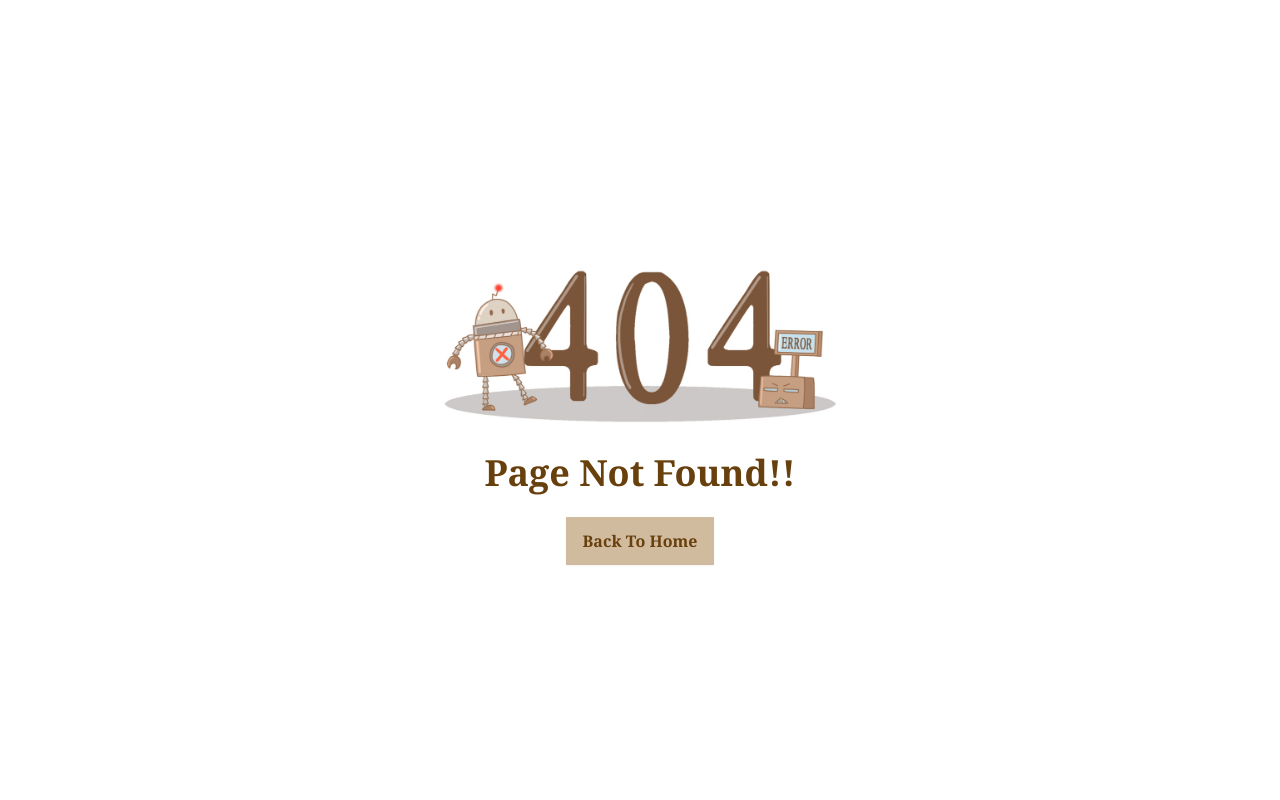
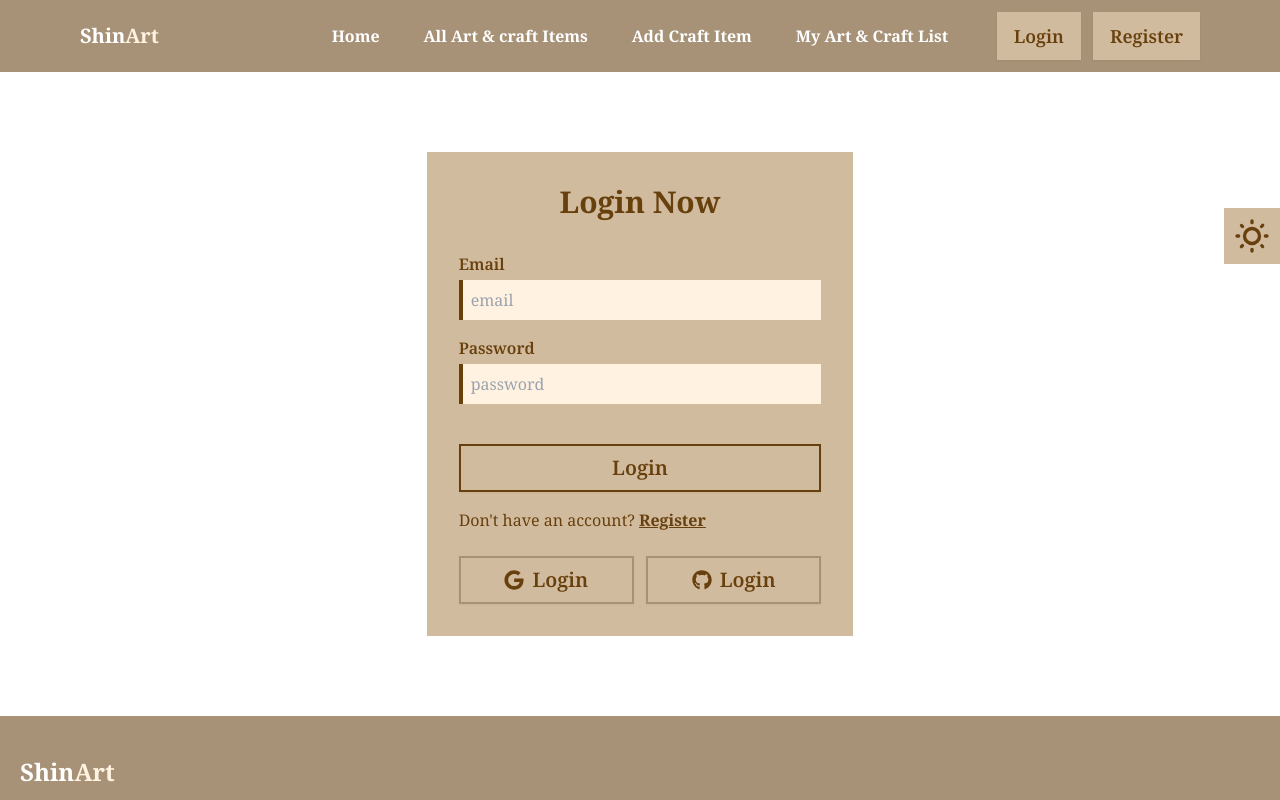
Before and after one commit to shahinexy/ShinArt-Client, a React (Vite) app: page /login in a window 1280 px wide. Before the commit this address had no page. Shown: the top 800 px of the page. Built offline with nearby package versions, Linux system fonts and the light colour scheme.

Commit message:
login and register page added

```diff
--- a/package.json
+++ b/package.json
@@ -10,6 +10,7 @@
     "preview": "vite preview"
   },
   "dependencies": {
+    "firebase": "^10.11.1",
     "localforage": "^1.10.0",
     "match-sorter": "^6.3.4",
     "prop-types": "^15.8.1",
--- /dev/null
+++ b/src/firebase/firebase.config.js
@@ -0,0 +1,18 @@
+
+import { initializeApp } from "firebase/app";
+import { getAuth } from "firebase/auth";
+
+const firebaseConfig = {
+  apiKey: "AIzaSyBRAoL4YDrxH8cIrWvvznIFC50VYWSApQA",
+  authDomain: "sinerart-a-10.firebaseapp.com",
+  projectId: "sinerart-a-10",
+  storageBucket: "sinerart-a-10.appspot.com",
+  messagingSenderId: "618064688832",
+  appId: "1:618064688832:web:702cacaca67775db8fdf25"
+};
+
+// Initialize Firebase
+const app = initializeApp(firebaseConfig);
+const auth = getAuth(app);
+
+export default auth;
--- a/src/pages/AddItem.jsx
+++ b/src/pages/AddItem.jsx
@@ -137,7 +137,7 @@ const AddItem = () => {
               <input
               {...register('email')}
                 className="w-full bg-third p-2"
-                type="text"
+                type="email"
                 placeholder="email"
               />
             </div>
--- /dev/null
+++ b/src/pages/Login.jsx
@@ -0,0 +1,52 @@
+import { FaGithub, FaGoogle } from "react-icons/fa";
+import { Link } from "react-router-dom";
+
+const Login = () => {
+  return (
+    <div>
+      <div className="xl:w-1/3 md:w-2/3 text-forth p-8 bg-secondary mx-auto md:my-20 my-6">
+        <h1 className="text-3xl font-bold text-center mb-8">Login Now</h1>
+
+        <form className="space-y-4">
+          <div>
+            <p className="font-semibold mb-1">Email</p>
+            <input
+              className="w-full bg-third p-2 border-l-4 border-forth"
+              type="email"
+              placeholder="email"
+            />
+          </div>
+          <div>
+            <p className="font-semibold mb-1">Password</p>
+            <input
+              className="w-full bg-third p-2 border-l-4 border-forth"
+              type="text"
+              placeholder="password"
+            />
+          </div>
+          <div>
+            <button className="btn w-full text-xl text-forth font-semibold hover:bg-primary rounded-none border-2 border-forth hover:border-primary bg-inherit mt-6">
+              Login
+            </button>
+          </div>
+          <p>
+            Don't have an account?{" "}
+            <Link to={"/register"} className="font-bold underline">
+              Register
+            </Link>
+          </p>
+        </form>
+        <div className="flex gap-3">
+          <button className="btn flex-1 text-xl text-forth font-semibold hover:bg-primary rounded-none border-2 border-primary hover:border-forth bg-inherit mt-6">
+            <FaGoogle></FaGoogle> Login
+          </button>
+          <button className="btn flex-1 text-xl text-forth font-semibold hover:bg-primary rounded-none border-2 border-primary hover:border-forth bg-inherit mt-6">
+            <FaGithub></FaGithub> Login
+          </button>
+        </div>
+      </div>
+    </div>
+  );
+};
+
+export default Login;
--- /dev/null
+++ b/src/pages/Register.jsx
@@ -0,0 +1,54 @@
+import { Link } from "react-router-dom";
+
+const Register = () => {
+    return (
+        <div>
+                  <div className="xl:w-1/3 md:w-2/3 text-forth p-8 bg-secondary mx-auto md:my-20 my-6">
+        <h1 className="text-3xl font-bold text-center mb-8">Register Now</h1>
+
+        <form className="space-y-4">
+          <div>
+            <p className="font-semibold mb-1">Name</p>
+            <input
+              className="w-full bg-third p-2 border-l-4 border-forth"
+              type="text"
+              placeholder="name"
+            />
+          </div>
+          <div>
+            <p className="font-semibold mb-1">Photo URL</p>
+            <input
+              className="w-full bg-third p-2 border-l-4 border-forth"
+              type="text"
+              placeholder="url"
+            />
+          </div>
+          <div>
+            <p className="font-semibold mb-1">Email</p>
+            <input
+              className="w-full bg-third p-2 border-l-4 border-forth"
+              type="email"
+              placeholder="email"
+            />
+          </div>
+          <div>
+            <p className="font-semibold mb-1">Password</p>
+            <input
+              className="w-full bg-third p-2 border-l-4 border-forth"
+              type="text"
+              placeholder="password"
+            />
+          </div>
+            <div>
+            <button className="btn w-full text-xl text-forth font-semibold hover:bg-primary rounded-none border-2 border-forth hover:border-primary bg-inherit mt-6">
+              Register
+            </button>
+            </div>
+            <p>Already have an account? <Link to={'/login'} className="font-bold underline">Login</Link></p>
+        </form>
+      </div>
+        </div>
+    );
+};
+
+export default Register;
--- a/src/shared/NavBar.jsx
+++ b/src/shared/NavBar.jsx
@@ -86,8 +86,9 @@ const NavBar = () => {
           <div className="navbar-center hidden lg:flex">
             <ul className="menu menu-horizontal px-1 space-x-3 text-base font-bold">{navLink}</ul>
           </div>
-          <div className="navbar-end">
-            <a className="btn text-lg font-semibold text-forth bg-secondary border-secondary hover:bg-third rounded-none">Login</a>
+          <div className="navbar-end space-x-3">
+            <Link to={'/login'} className="btn text-lg font-semibold text-forth bg-secondary border-secondary hover:bg-third rounded-none">Login</Link>
+            <Link to={'/register'} className="btn text-lg font-semibold text-forth bg-secondary border-secondary hover:bg-third rounded-none">Register</Link>
           </div>
         </div>
       </nav>
```
Also changed, not shown: src/router/router.jsx (+10 -0 lines), 1 other file (tests, documents, lock files or other folders).
